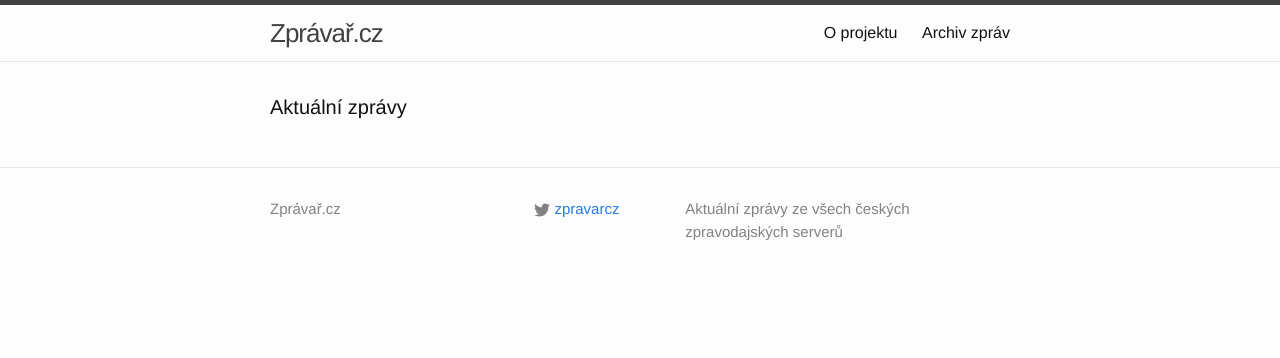
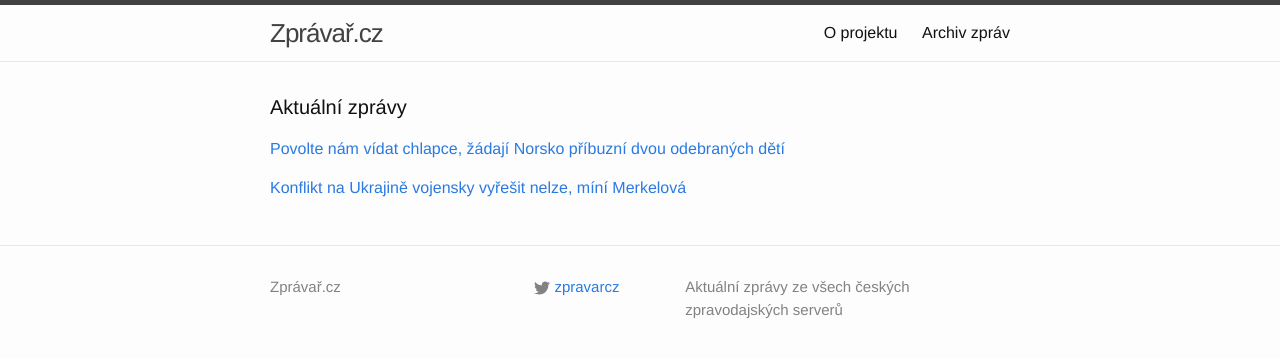
Before and after one commit to adliska/zpravar, a Jekyll site: the page built from index.html, in a window 1280 px wide. Shown: the top 358 px of the page. Built offline with Jekyll 4.4.1, drawn with Linux system fonts in a browser that asks for light colours.

Commit message:
zpravar news update

```diff
--- a/index.html
+++ b/index.html
@@ -5,4 +5,18 @@
 <div class="home">
     <h1 class="page-heading">Aktuální zprávy</h1>
 
-</div>
+<p><a href="javascript:;" onclick="toggle_visibility('zpravy0')">Povolte nám vídat chlapce, žádají Norsko příbuzní dvou odebraných dětí</a></p>
+<div id="zpravy0" style="display:none">
+<ul>
+<li><a href=http://zpravy.idnes.cz/michalakova-kapitan-jednani-barnevern-norsko-deti-fsa-/domaci.aspx?c=A150209_233620_domaci_hv>Povolte nám vídat chlapce, žádají Norsko příbuzní dvou odebraných dětí - zpravy.idnes.cz</a></li>
+<li><a href=http://www.ceskenoviny.cz/zpravy/zpravy/premier-se-sejde-s-matkou-jiz-norske-urady-odebraly-syny/1179417>Premiér se sejde s matkou, jíž norské úřady odebraly syny - www.ceskenoviny.cz</a></li>
+<li><a href=http://www.rozhlas.cz/_zprava/matka-deti-odebranych-v-norsku-chce-od-premiera-znat-dalsi-postup-ceska--1453706>Matka dětí odebraných v Norsku chce od premiéra znát další postup Česka - www.rozhlas.cz</a></li>
+</ul>
+</div><p><a href="javascript:;" onclick="toggle_visibility('zpravy1')">Konflikt na Ukrajině vojensky vyřešit nelze, míní Merkelová</a></p>
+<div id="zpravy1" style="display:none">
+<ul>
+<li><a href=http://zpravy.idnes.cz/konflikt-na-ukrajine-vojensky-vyresit-nelze-mini-merkelova-pld-/zahranicni.aspx?c=A150210_064547_zahranicni_wlk>Konflikt na Ukrajině vojensky vyřešit nelze, míní Merkelová - zpravy.idnes.cz</a></li>
+<li><a href=http://www.novinky.cz/zahranicni/evropa/361218-podle-merkelove-nema-konflikt-na-ukrajine-vojenske-reseni.html>Podle Merkelové nemá konflikt na Ukrajině vojenské řešení - www.novinky.cz</a></li>
+<li><a href=http://www.ceskenoviny.cz/zpravy/zpravy/ukrajinsky-konflikt-podle-merkelove-nema-vojenske-reseni/1179415>Ukrajinský konflikt podle Merkelové nemá vojenské řešení - www.ceskenoviny.cz</a></li>
+</ul>
+</div></div>
```
